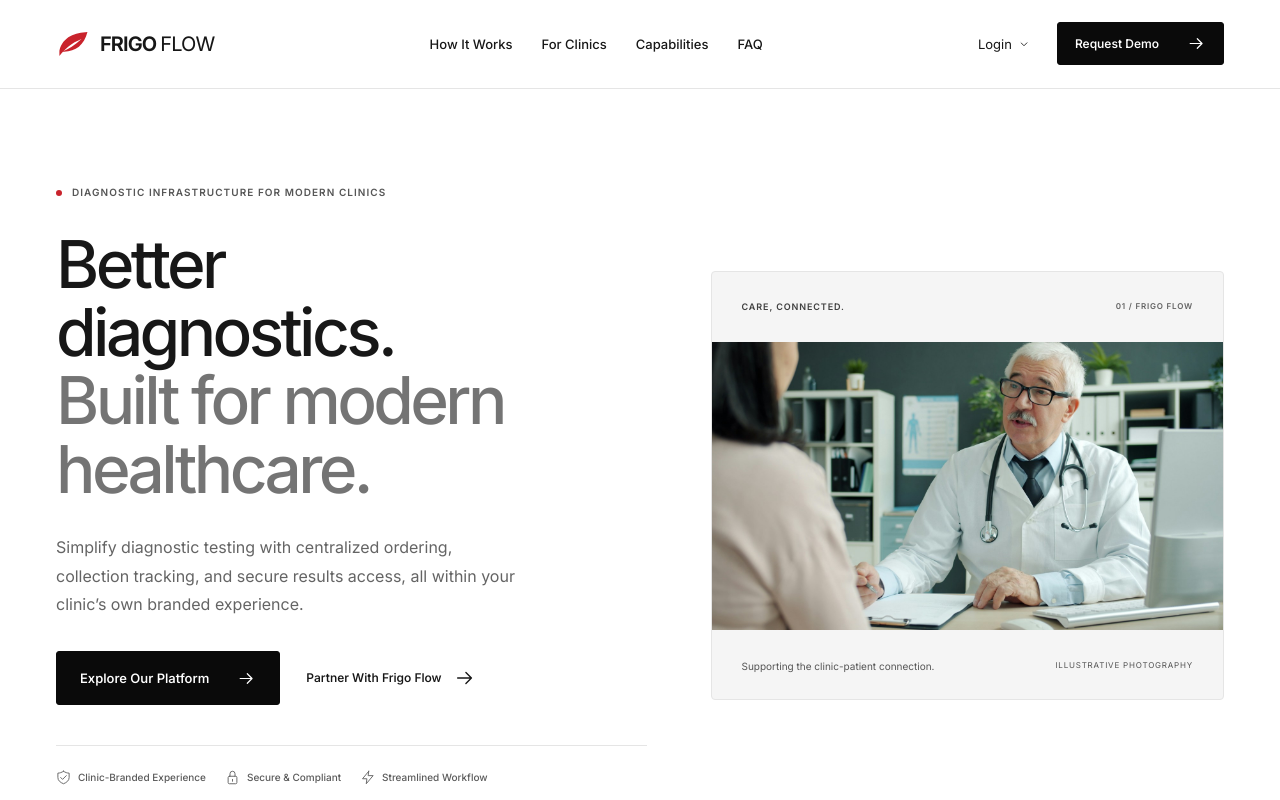
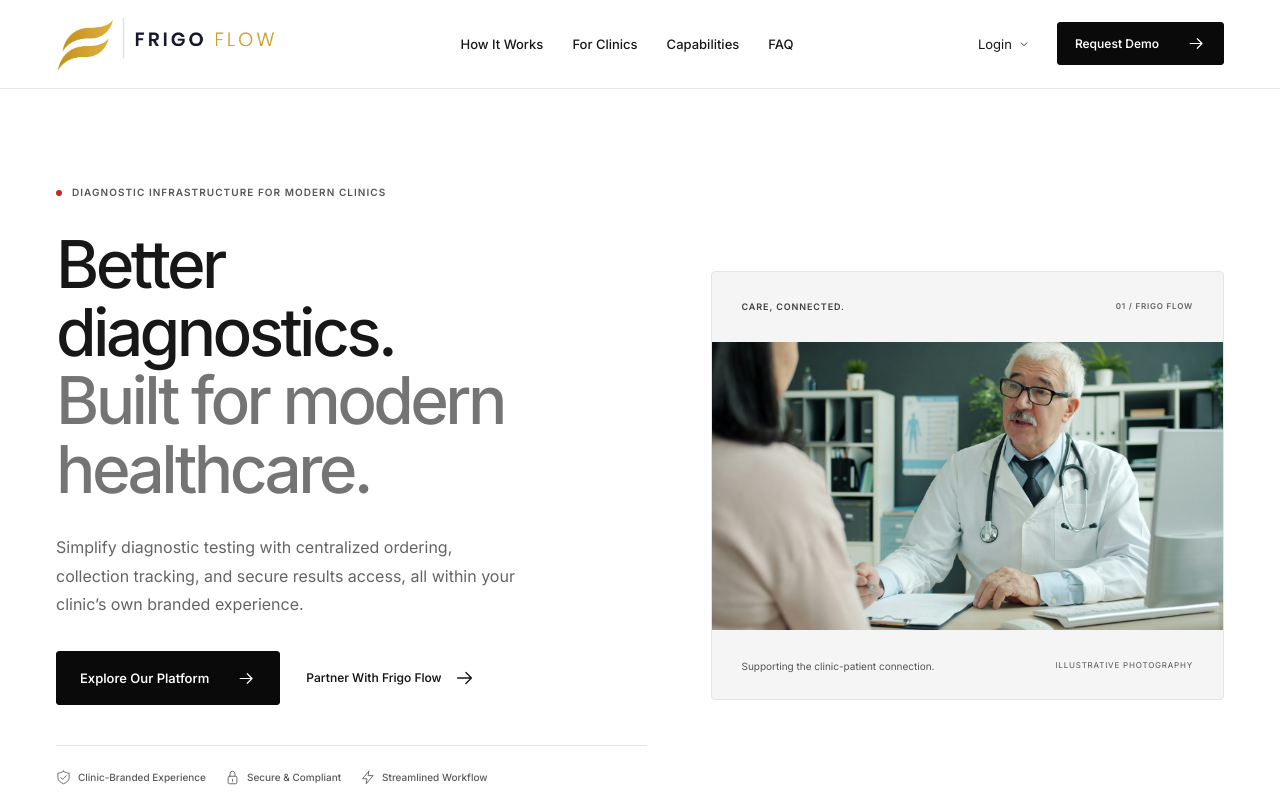
Before and after one commit to Bytechsol1/frigoflow-website, a website: page dist/index.html in a window 1280 px wide. Shown: the top 800 px of the page. Drawn offline with Linux system fonts and the light colour scheme.

Commit message:
Update Site source

```diff
--- /dev/null
+++ b/dist/brand.css
@@ -0,0 +1,9 @@
+/* Original client logo; frame trims only the image's surrounding white space. */
+.site-header .brand-image,.site-footer .brand-image{display:inline-flex;flex-shrink:0;gap:0;line-height:1;background:white}
+.brand-image-frame{display:block;position:relative;width:220px;aspect-ratio:2700/680;overflow:hidden;flex-shrink:0}
+.brand-image-frame img{position:absolute;width:103.703704%;max-width:none;height:auto;left:-1.481481%;top:-26.470588%;filter:none;mix-blend-mode:normal}
+.site-footer .brand-image{padding:12px 15px;border-radius:4px;max-width:100%}
+.site-footer .brand-image-frame{width:210px;max-width:100%}
+@media(max-width:1100px){.site-header .brand-image-frame{width:200px}}
+@media(max-width:700px){.site-header .brand-image-frame{width:155px}.site-header .header-inner{gap:10px}.site-header .header-actions{gap:4px}.site-footer .brand-image-frame{width:200px}}
+@media(max-width:380px){.site-header .brand-image-frame{width:130px}.site-header .header-inner{gap:6px}}
--- a/dist/index.html
+++ b/dist/index.html
@@ -14,6 +14,7 @@
   <link rel="stylesheet" href="faq.css">
   <link rel="stylesheet" href="security.css">
   <link rel="stylesheet" href="contact.css">
+  <link rel="stylesheet" href="brand.css">
   <script src="app.js" defer></script>
 </head>
 <body>
@@ -41,7 +42,7 @@
 
   <header class="site-header">
     <div class="container header-inner">
-      <a class="brand" href="#" aria-label="Frigo Flow home"><svg class="brand-mark"><use href="#leaf"/></svg><span>FRIGO <span class="brand-light">FLOW</span></span></a>
+      <a class="brand brand-image" href="#" aria-label="Frigo Flow home"><span class="brand-image-frame"><img src="assets/frigo-flow-logo.png" alt="Frigo Flow" width="2800" height="1020" decoding="async"></span></a>
       <nav class="desktop-nav" aria-label="Main navigation"><a href="#how-it-works">How It Works</a><a href="#for-clinics">For Clinics</a><a href="#capabilities">Capabilities</a><a href="#faq">FAQ</a></nav>
       <div class="header-actions"><details class="login-menu"><summary>Login <svg class="icon"><use href="#chevron"/></svg></summary><div class="login-options"><button data-dialog="clinic">Clinic Login <span>↗</span></button><button data-dialog="patient">Patient Login <span>↗</span></button></div></details><a class="button button-small" href="#request-demo">Request Demo <svg class="icon"><use href="#arrow"/></svg></a><button class="menu-toggle" aria-label="Open navigation" aria-expanded="false" aria-controls="mobile-nav"><span></span><span></span></button></div>
     </div>
@@ -204,7 +205,7 @@
     </div></section>
   </main>
 
-  <footer class="site-footer"><div class="container"><div class="footer-main"><div class="footer-brand"><a class="brand" href="#" aria-label="Frigo Flow home"><svg class="brand-mark"><use href="#leaf"/></svg><span>FRIGO <span class="brand-light">FLOW</span></span></a><p>A diagnostic workflow platform that connects clinics, patients, and diagnostic partners.</p></div><nav aria-label="Platform links"><h3>Platform</h3><a href="#how-it-works">How It Works</a><a href="#for-clinics">For Clinics</a><a href="#capabilities">Capabilities</a></nav><nav aria-label="Resource links"><h3>Resources</h3><a href="#faq">FAQ</a><a href="#request-demo">Contact</a></nav><nav aria-label="Legal links"><h3>Legal</h3><button data-dialog="privacy">Privacy Policy</button><button data-dialog="terms">Terms of Service</button></nav><div class="footer-logins"><button class="button button-outline" data-dialog="clinic"><svg class="icon"><use href="#lock"/></svg>Clinic Login <span>↗</span></button><button class="button button-outline" data-dialog="patient"><svg class="icon"><use href="#users"/></svg>Patient Login <span>↗</span></button></div></div><div class="footer-bottom"><span>© <span id="year">2026</span> Frigo Flow. All rights reserved.</span><span>One connected workflow.</span></div></div></footer>
+  <footer class="site-footer"><div class="container"><div class="footer-main"><div class="footer-brand"><a class="brand brand-image" href="#" aria-label="Frigo Flow home"><span class="brand-image-frame"><img src="assets/frigo-flow-logo.png" alt="Frigo Flow" width="2800" height="1020" decoding="async"></span></a><p>A diagnostic workflow platform that connects clinics, patients, and diagnostic partners.</p></div><nav aria-label="Platform links"><h3>Platform</h3><a href="#how-it-works">How It Works</a><a href="#for-clinics">For Clinics</a><a href="#capabilities">Capabilities</a></nav><nav aria-label="Resource links"><h3>Resources</h3><a href="#faq">FAQ</a><a href="#request-demo">Contact</a></nav><nav aria-label="Legal links"><h3>Legal</h3><button data-dialog="privacy">Privacy Policy</button><button data-dialog="terms">Terms of Service</button></nav><div class="footer-logins"><button class="button button-outline" data-dialog="clinic"><svg class="icon"><use href="#lock"/></svg>Clinic Login <span>↗</span></button><button class="button button-outline" data-dialog="patient"><svg class="icon"><use href="#users"/></svg>Patient Login <span>↗</span></button></div></div><div class="footer-bottom"><span>© <span id="year">2026</span> Frigo Flow. All rights reserved.</span><span>One connected workflow.</span></div></div></footer>
   <dialog id="info-dialog" aria-labelledby="dialog-title"><button class="dialog-close" aria-label="Close dialog">×</button><p class="eyebrow">FRIGO FLOW PREVIEW</p><h2 id="dialog-title"></h2><p id="dialog-message"></p><button class="button dialog-dismiss">Got it <svg class="icon"><use href="#arrow"/></svg></button></dialog>
 </body>
 </html>
```
Also changed, not shown: dist/assets/User attachment.png (added), dist/assets/frigo-flow-logo.png (added).
